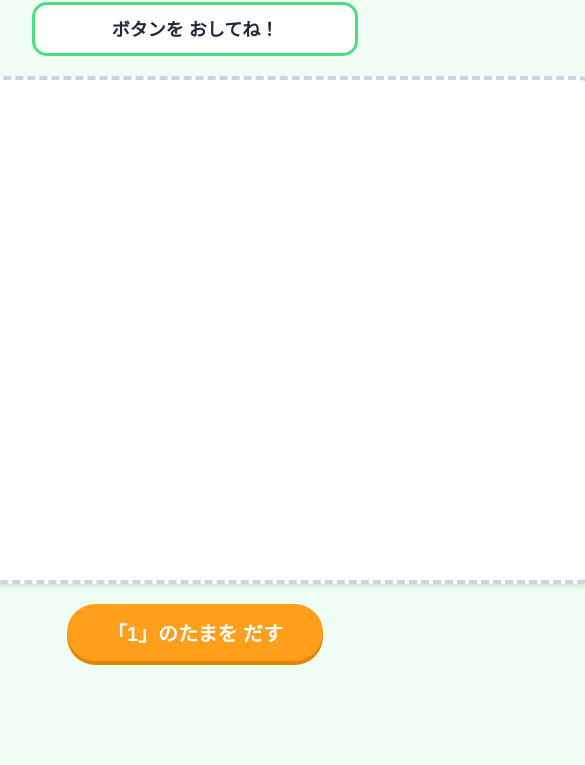
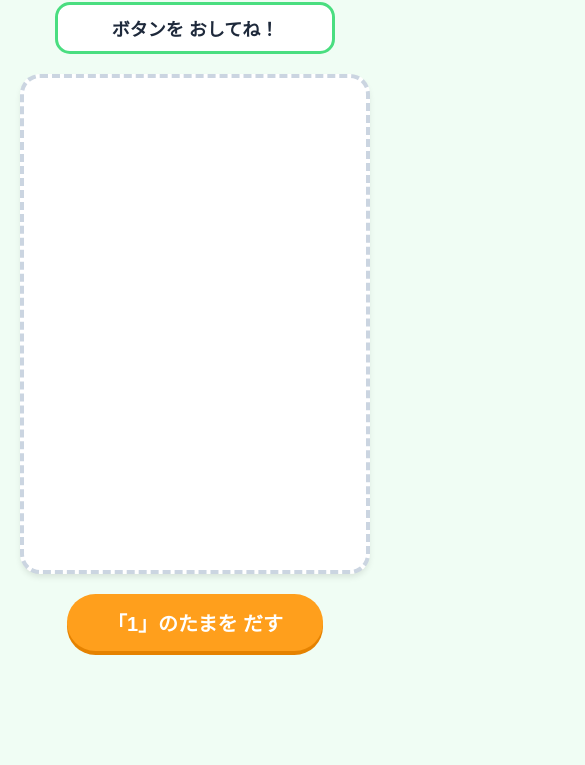
Before and after one commit to takase-hiroyuki/suuji-gakkou, a plain HTML site: page index.html in a window 390 px wide. Shown: the part 79-844 px from the top of the page, 585 px wide, since content can reach past the window. Drawn offline with Linux system fonts and the light colour scheme.

Commit message:
Enhance layout with box-sizing and responsive styles
Added box-sizing property for better layout control and made adjustments for responsive design.

```diff
--- a/index.html
+++ b/index.html
@@ -13,6 +13,7 @@
             display: flex;
             flex-direction: column;
             align-items: center;
+            box-sizing: border-box;
         }
 
         h1 {
@@ -34,18 +35,21 @@
             text-align: center;
             width: 80%;
             max-width: 600px;
+            box-sizing: border-box;
         }
 
-        /* 最終ステージ用に少し画面を広げました */
+        /* 最終ステージ用に少し画面を広げました（レスポンシブ対応） */
         #stage {
             position: relative;
-            width: 800px;
+            width: 100%;
+            max-width: 800px;
             height: 500px;
             background-color: white;
             border: 4px dashed #cbd5e1;
             border-radius: 20px;
             overflow: hidden;
             box-shadow: 0 4px 6px -1px rgb(0 0 0 / 0.1);
+            box-sizing: border-box;
         }
 
         /* 「1」の球 */
@@ -64,6 +68,7 @@
             box-shadow: 0 3px #cf3a3e;
             transition: all 0.6s cubic-bezier(0.25, 1, 0.5, 1);
             z-index: 4;
+            user-select: none;
         }
 
         /* 「10」の袋 */
@@ -83,6 +88,7 @@
             box-shadow: 0 4px #1d4ed8;
             transition: all 0.7s cubic-bezier(0.25, 1, 0.5, 1);
             z-index: 3;
+            user-select: none;
         }
         .bag-10::before {
             content: '';
@@ -111,6 +117,7 @@
             box-shadow: 0 5px #be185d;
             transition: all 0.8s cubic-bezier(0.25, 1, 0.5, 1);
             z-index: 2;
+            user-select: none;
         }
         .bag-100::before {
             content: '';
@@ -142,6 +149,7 @@
             transform: scale(0);
             transition: all 0.8s cubic-bezier(0.175, 0.885, 0.32, 1.275); /* ドンッと弾むような登場 */
             z-index: 1;
+            user-select: none;
         }
         .bag-1000::before {
             content: '';
@@ -168,6 +176,8 @@
             cursor: pointer;
             box-shadow: 0 4px #e58200;
             background-color: #ff9f1c;
+            user-select: none;
+            touch-action: manipulation;
         }
 
         button:active {
```
